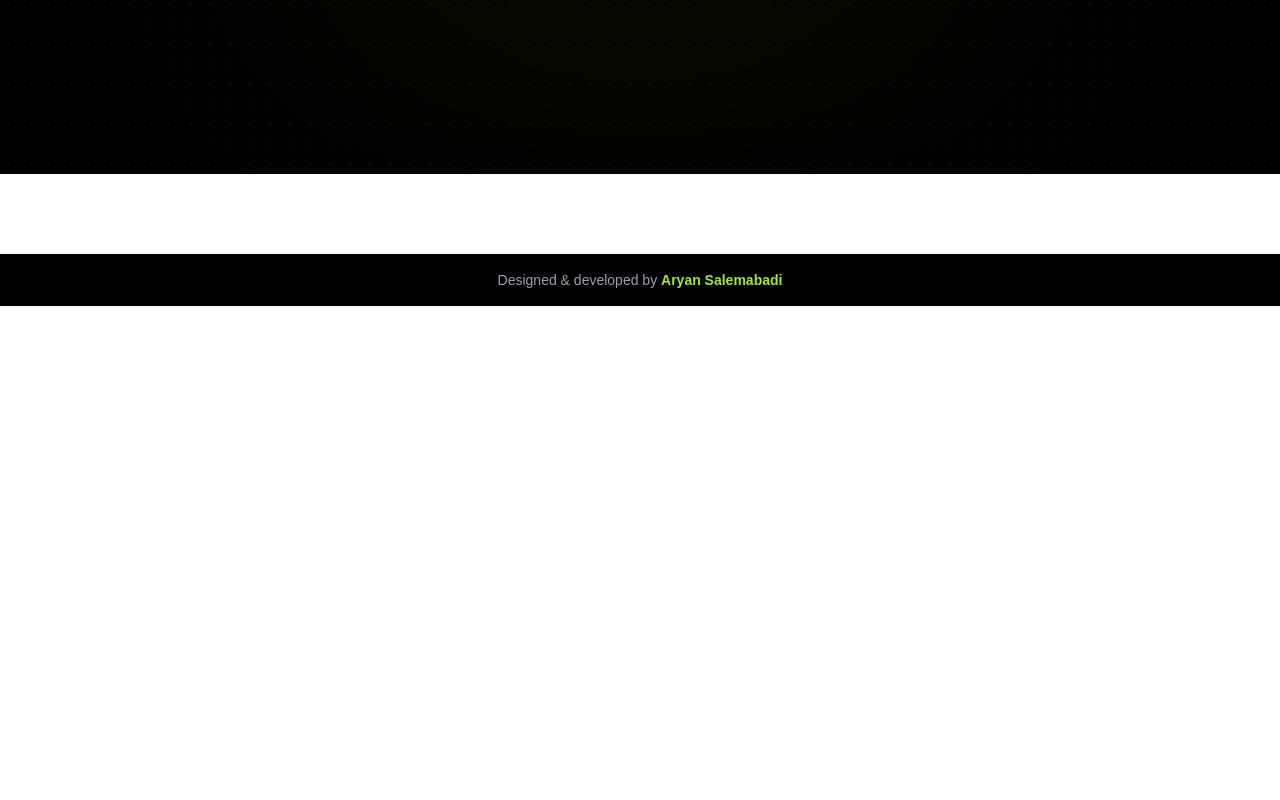
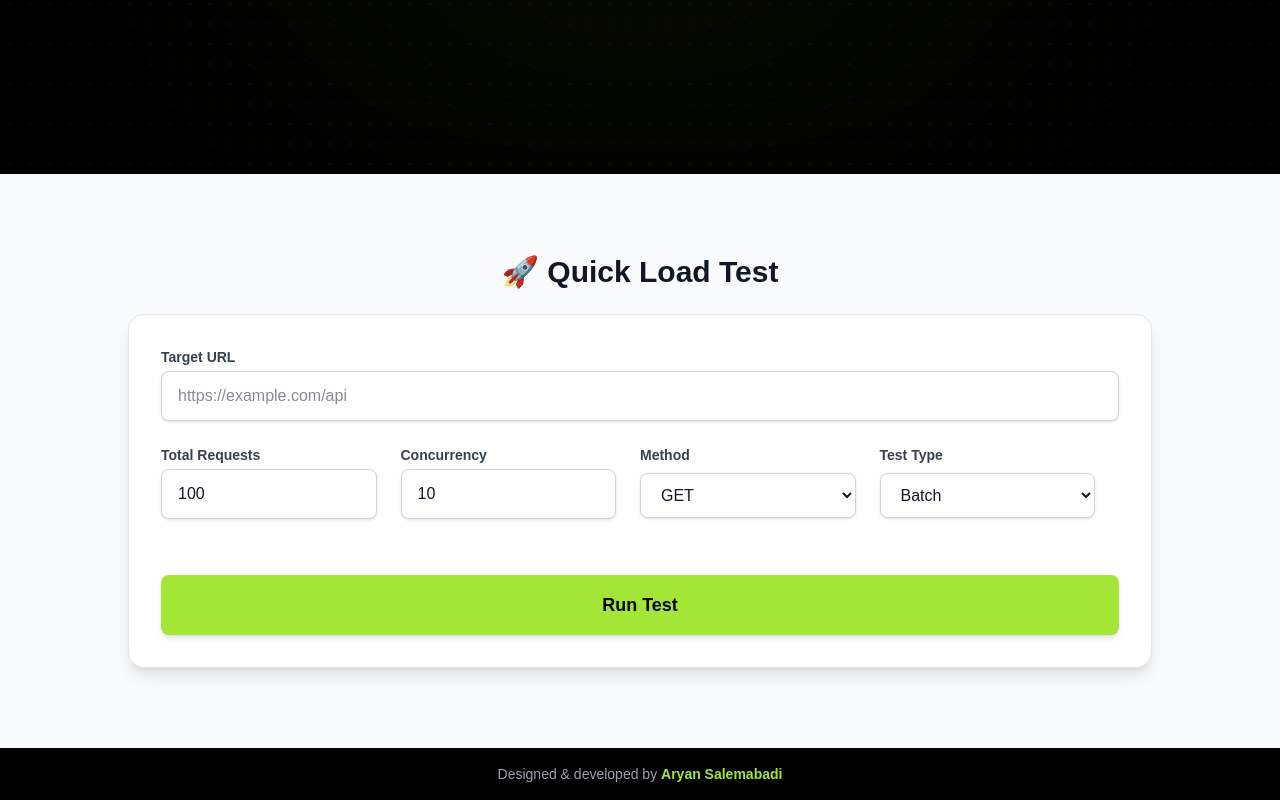
Before and after one commit to aryan-salemababdi/TurboTrack-App, a Next.js app: page / in a window 1280 px wide. Shown: the part 546-1346 px from the top of the page. Before the commit the page ends 852 px from the top, so only its background shows below. Built offline with nearby package versions, Linux system fonts and the light colour scheme.

Commit message:
add quick load test section

```diff
--- /dev/null
+++ b/src/components/atom/Input/Input.tsx
@@ -0,0 +1,35 @@
+import { forwardRef, InputHTMLAttributes } from "react";
+import { twMerge } from "tailwind-merge";
+
+export interface InputProps extends InputHTMLAttributes<HTMLInputElement> {
+  label?: string;
+  error?: string;
+}
+
+export const Input = forwardRef<HTMLInputElement, InputProps>(
+  ({ className, label, error, type = "text", ...props }, ref) => {
+    return (
+      <div className="flex flex-col gap-1">
+        {label && (
+          <label className="text-sm font-semibold text-gray-700">
+            {label}
+          </label>
+        )}
+        <input
+          type={type}
+          className={twMerge(
+            "w-full rounded-lg border border-gray-300 bg-white px-4 py-3 text-gray-900 shadow-sm",
+            "focus:border-[#A3E635] focus:ring-2 focus:ring-[#A3E635] focus:outline-none",
+            error && "border-red-500 focus:ring-red-300",
+            className
+          )}
+          ref={ref}
+          {...props}
+        />
+        {error && <span className="text-xs text-red-500">{error}</span>}
+      </div>
+    );
+  }
+);
+
+Input.displayName = "Input";
--- /dev/null
+++ b/src/components/atom/Select/Select.tsx
@@ -0,0 +1,31 @@
+"use client";
+
+type SelectProps = React.SelectHTMLAttributes<HTMLSelectElement> & {
+  label?: string;
+  options: { value: string; label: string }[];
+};
+
+const Select = ({ label, options, ...props }: SelectProps) => {
+  return (
+    <div className="w-full">
+      {label && (
+        <label className="block text-sm font-semibold text-gray-700 mb-2">
+          {label}
+        </label>
+      )}
+      <select
+        {...props}
+        className="w-full rounded-lg border border-gray-300 bg-white px-4 py-3 text-gray-900 shadow-sm
+        focus:border-blue-500 focus:ring-2 focus:ring-blue-200 focus:outline-none"
+      >
+        {options.map((opt) => (
+          <option key={opt.value} value={opt.value}>
+            {opt.label}
+          </option>
+        ))}
+      </select>
+    </div>
+  );
+}
+
+export default Select
--- /dev/null
+++ b/src/components/molecule/StatCard/StatCard.tsx
@@ -0,0 +1,23 @@
+"use client";
+
+const StatCard = ({
+  icon,
+  title,
+  value
+}: {
+  icon: React.ReactNode;
+  title: string;
+  value: string | number;
+}) => {
+  return (
+    <div className="bg-white p-5 rounded-xl shadow-md flex items-center space-x-4">
+      <div className="p-3 bg-gray-200 rounded-full">{icon}</div>
+      <div>
+        <p className="text-sm text-gray-500">{title}</p>
+        <p className="text-2xl font-bold text-gray-800">{value}</p>
+      </div>
+    </div>
+  );
+}
+
+export default StatCard;
--- /dev/null
+++ b/src/components/organisme/QuickStart/QuickStart.tsx
@@ -0,0 +1,59 @@
+"use client";
+import { useState } from "react";
+import { runLoadTestService } from "@/services/runLoadTestService";
+import  TestResults  from "../TestResults/TestResults";
+import TestForm from "../TestForm/TestForm";
+
+export default function QuickStartPage() {
+  const [url, setUrl] = useState("");
+  const [requests, setRequests] = useState(100);
+  const [concurrency, setConcurrency] = useState(10);
+  const [method, setMethod] = useState<"GET" | "POST">("GET");
+  const [testType, setTestType] = useState<"batch" | "sustained">("batch");
+  const [loading, setLoading] = useState(false);
+  const [result, setResult] = useState<any>(null);
+
+  const handleRunTest = async () => {
+    if (!url) return alert("Please enter a valid URL");
+    setLoading(true);
+    setResult(null);
+    try {
+      const data = await runLoadTestService(
+        url,
+        requests,
+        concurrency,
+        method,
+        testType
+      );
+      setResult(data);
+    } catch {
+      alert("Error running test");
+    }
+    setLoading(false);
+  };
+
+  return (
+    <section className="w-full py-20 px-4 bg-gray-50">
+      <div className="max-w-5xl mx-auto">
+        <h2 className="text-3xl font-extrabold text-gray-900 text-center mb-6">
+          🚀 Quick Load Test
+        </h2>
+        <TestForm
+          url={url}
+          requests={requests}
+          concurrency={concurrency}
+          method={method}
+          testType={testType}
+          setUrl={setUrl}
+          setRequests={setRequests}
+          setConcurrency={setConcurrency}
+          setMethod={setMethod}
+          setTestType={setTestType}
+          handleRunTest={handleRunTest}
+          loading={loading}
+        />
+        {!loading && result && <TestResults result={result} />}
+      </div>
+    </section>
+  );
+}
--- /dev/null
+++ b/src/components/organisme/TestForm/TestForm.tsx
@@ -0,0 +1,95 @@
+"use client";
+
+import { Input } from "@/components/atom/Input/Input";
+import  Select  from "@/components/atom/Select/Select";
+import { Button } from "@/components/atom/Button/Button";
+
+type Props = {
+  url: string;
+  requests: number;
+  concurrency: number;
+  method: "GET" | "POST";
+  testType: "batch" | "sustained";
+  setUrl: (v: string) => void;
+  setRequests: (v: number) => void;
+  setConcurrency: (v: number) => void;
+  setMethod: (v: "GET" | "POST") => void;
+  setTestType: (v: "batch" | "sustained") => void;
+  handleRunTest: () => void;
+  loading: boolean;
+};
+
+  const TestForm = ({
+  url,
+  requests,
+  concurrency,
+  method,
+  testType,
+  setUrl,
+  setRequests,
+  setConcurrency,
+  setMethod,
+  setTestType,
+  handleRunTest,
+  loading,
+}: Props) => {
+  return (
+    <div className="bg-white border border-gray-200 shadow-lg rounded-2xl p-6 md:p-8">
+      <div className="grid gap-6 md:grid-cols-2 lg:grid-cols-4">
+        <div className="lg:col-span-5">
+          <Input
+            label="Target URL"
+            placeholder="https://example.com/api"
+            value={url}
+            onChange={(e) => setUrl(e.target.value)}
+          />
+        </div>
+        <Input
+          label="Total Requests"
+          type="number"
+          min={1}
+          value={requests}
+          onChange={(e) => setRequests(Number(e.target.value))}
+        />
+        <Input
+          label="Concurrency"
+          type="number"
+          min={1}
+          value={concurrency}
+          onChange={(e) => setConcurrency(Number(e.target.value))}
+        />
+        <Select
+          label="Method"
+          value={method}
+          onChange={(e) => setMethod(e.target.value as "GET" | "POST")}
+          options={[
+            { value: "GET", label: "GET" },
+            { value: "POST", label: "POST" },
+          ]}
+        />
+        <Select
+          label="Test Type"
+          value={testType}
+          onChange={(e) => setTestType(e.target.value as "batch" | "sustained")}
+          options={[
+            { value: "batch", label: "Batch" },
+            { value: "sustained", label: "Sustained" },
+          ]}
+        />
+        <div className="lg:col-span-5">
+          <Button
+            onClick={handleRunTest}
+            disabled={loading}
+            variant="solid"
+            className="mt-8 w-full rounded-lg bg-[#A3E635] text-black font-bold py-4 text-lg shadow-md hover:bg-lime-400 transition"
+          >
+            {loading ? "Running Test..." : "Run Test"}
+          </Button>
+        </div>
+      </div>
+    </div>
+  );
+}
+
+
+export default TestForm;
--- /dev/null
+++ b/src/components/organisme/TestResults/TestResults.tsx
@@ -0,0 +1,94 @@
+"use client";
+import StatCard from "@/components/molecule/StatCard/StatCard";
+import { Doughnut, Bar } from "react-chartjs-2";
+import {
+  Chart as ChartJS,
+  ArcElement,
+  CategoryScale,
+  LinearScale,
+  BarElement,
+  Title,
+  Tooltip,
+  Legend,
+} from "chart.js";
+
+ChartJS.register(
+  ArcElement,
+  CategoryScale,
+  LinearScale,
+  BarElement,
+  Title,
+  Tooltip,
+  Legend
+);
+
+const TestResults = ({ result }: { result: any }) => {
+  const successFailChartData = {
+    labels: ["Successful", "Failed"],
+    datasets: [
+      {
+        data: [result?.success || 0, result?.failed || 0],
+        backgroundColor: ["#4ade80", "#f87171"],
+        borderColor: ["#ffffff"],
+        borderWidth: 2,
+      },
+    ],
+  };
+
+  const performanceChartData = {
+    labels: ["Performance Metrics"],
+    datasets: [
+      {
+        label: "Avg Latency (ms)",
+        data: [result?.avgLatency || 0],
+        backgroundColor: "#60a5fa",
+        yAxisID: "y",
+      },
+      {
+        label: "RPS",
+        data: [result?.RPS || 0],
+        backgroundColor: "#facc15",
+        yAxisID: "y1",
+      },
+    ],
+  };
+
+  const barOptions = {
+    responsive: true,
+    scales: {
+      y: { position: "left" as const },
+      y1: { position: "right" as const, grid: { drawOnChartArea: false } },
+    },
+  };
+
+  return (
+    <div className="mt-10">
+      <div className="grid grid-cols-1 sm:grid-cols-2 lg:grid-cols-4 gap-4 md:gap-6 mb-8">
+        <StatCard icon="✅" title="Successful" value={result.success} />
+        <StatCard icon="❌" title="Failed" value={result.failed} />
+        <StatCard
+          icon="⏱️"
+          title="Avg Latency"
+          value={`${result.avgLatency.toFixed(2)} ms`}
+        />
+        <StatCard icon="⚡" title="RPS" value={result.RPS.toFixed(2)} />
+      </div>
+      <div className="grid grid-cols-1 lg:grid-cols-5 gap-6">
+        <div className="lg:col-span-2 bg-white p-6 rounded-xl shadow-md">
+          <Doughnut data={successFailChartData} />
+        </div>
+        <div className="lg:col-span-3 bg-white p-6 rounded-xl shadow-md">
+          <Bar data={performanceChartData} options={barOptions} />
+        </div>
+      </div>
+      <div className="mt-8 bg-gray-900 text-green-400 font-mono rounded-xl p-6 shadow-lg overflow-auto">
+        <h3 className="text-lg font-bold mb-4 text-white">Raw JSON Response</h3>
+        <pre className="whitespace-pre-wrap text-sm">
+          {JSON.stringify(result, null, 2)}
+        </pre>
+      </div>
+    </div>
+  );
+};
+
+export default TestResults;
--- a/src/components/template/LandingPage/LandingPage.tsx
+++ b/src/components/template/LandingPage/LandingPage.tsx
@@ -1,10 +1,12 @@
 import HeroSection from '@/components/organisme/HeroSection/HeroSection'
+import QuickStart from '@/components/organisme/QuickStart/QuickStart'
 import React from 'react'
 
 const LandingPage = () => {
   return (
     <>
     <HeroSection />
+    <QuickStart />
     </>
   )
 }
--- /dev/null
+++ b/src/services/runLoadTestService/index.ts
@@ -0,0 +1,30 @@
+
+
+export async function runLoadTestService(
+  url: string,
+  requests: number,
+  concurrency: number,
+  method: "GET" | "POST",
+  testType: "batch" | "sustained"
+) {
+  const res = await fetch(
+    `${process.env.NEXT_PUBLIC_API_URL || "http://localhost:4000"}/tests/run-test`,
+    {
+      method: "POST",
+      headers: { "Content-Type": "application/json" },
+      body: JSON.stringify({
+        url,
+        requests,
+        concurrency,
+        method,
+        testType,
+      }),
+    }
+  );
+
+  if (!res.ok) {
+    throw new Error(`Request failed with status ${res.status}`);
+  }
+
+  return res.json();
+}
```
